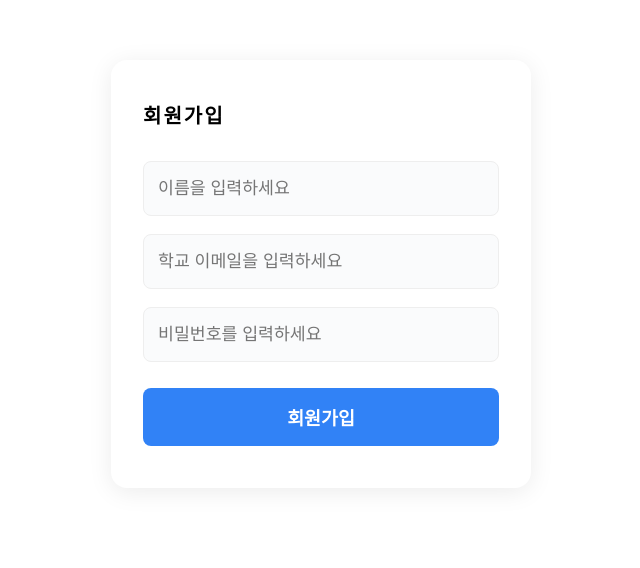
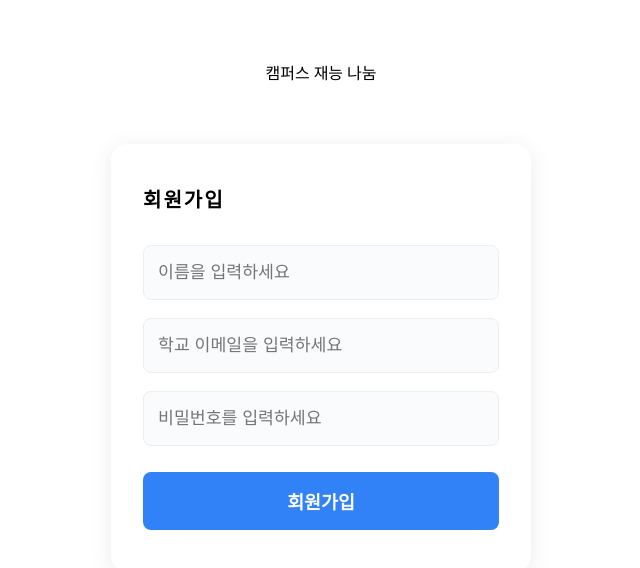
Before and after one commit to K-TJ-125/web-example, a React (Vite) app in the folder frontend/: page /register in a window 1280 px wide. Shown: the top 568 px of the page, without its empty margins (319-959 px from the left). Built offline with nearby package versions, Linux system fonts and the light colour scheme.

Commit message:
회원가입- 메인페이지 이동 추가

```diff
--- a/frontend/src/pages/Register.jsx
+++ b/frontend/src/pages/Register.jsx
@@ -38,6 +38,18 @@ function Register() {
   };
 
   return (
+    <>
+      <div
+        style={{
+          width: "100%",
+          textAlign: "center",
+          margin: "60px 0 20px 0",
+        }}
+      >
+        <span className="main-link" onClick={() => navigate("/login")}>
+          캠퍼스 재능 나눔
+        </span>
+      </div>
       <div className="hackerton-container nexon-style">
         <div className="logo">회원가입</div>
         <form onSubmit={handleSubmit} className="nexon-form">
@@ -76,7 +88,10 @@ function Register() {
           <div className="modal-backdrop">
             <div className="modal">
               <p>{alertMsg}</p>
-            <button onClick={() => setAlertMsg("")} className="nexon-login-btn">
+              <button
+                onClick={() => setAlertMsg("")}
+                className="nexon-login-btn"
+              >
                 닫기
               </button>
             </div>
@@ -99,6 +114,7 @@ function Register() {
           </div>
         )}
       </div>
+    </>
   );
 }
 
```
Lines whose indentation alone changed are shown as unchanged.
